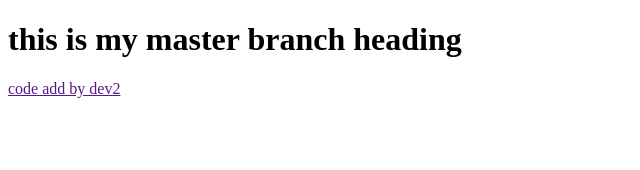
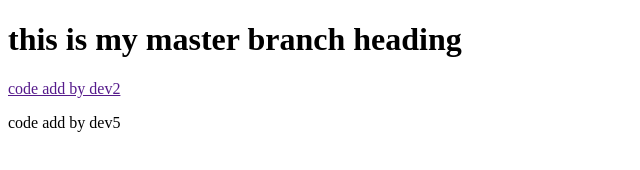
Before and after one commit to afzal151426/afzalGFGmernAssignment, a plain HTML site: page index.html in a window 1280 px wide. Shown: the whole page, without its empty margins (0-640 px from the left). Drawn offline with Linux system fonts and the light colour scheme.

Commit message:
first commit by dev5

```diff
--- a/index.html
+++ b/index.html
@@ -8,5 +8,6 @@
   <body>
     <h1>this is my master branch heading</h1>
     <a href="">code add by dev2 </a>
+    <p>code add by dev5</p>
   </body>
 </html>
```
